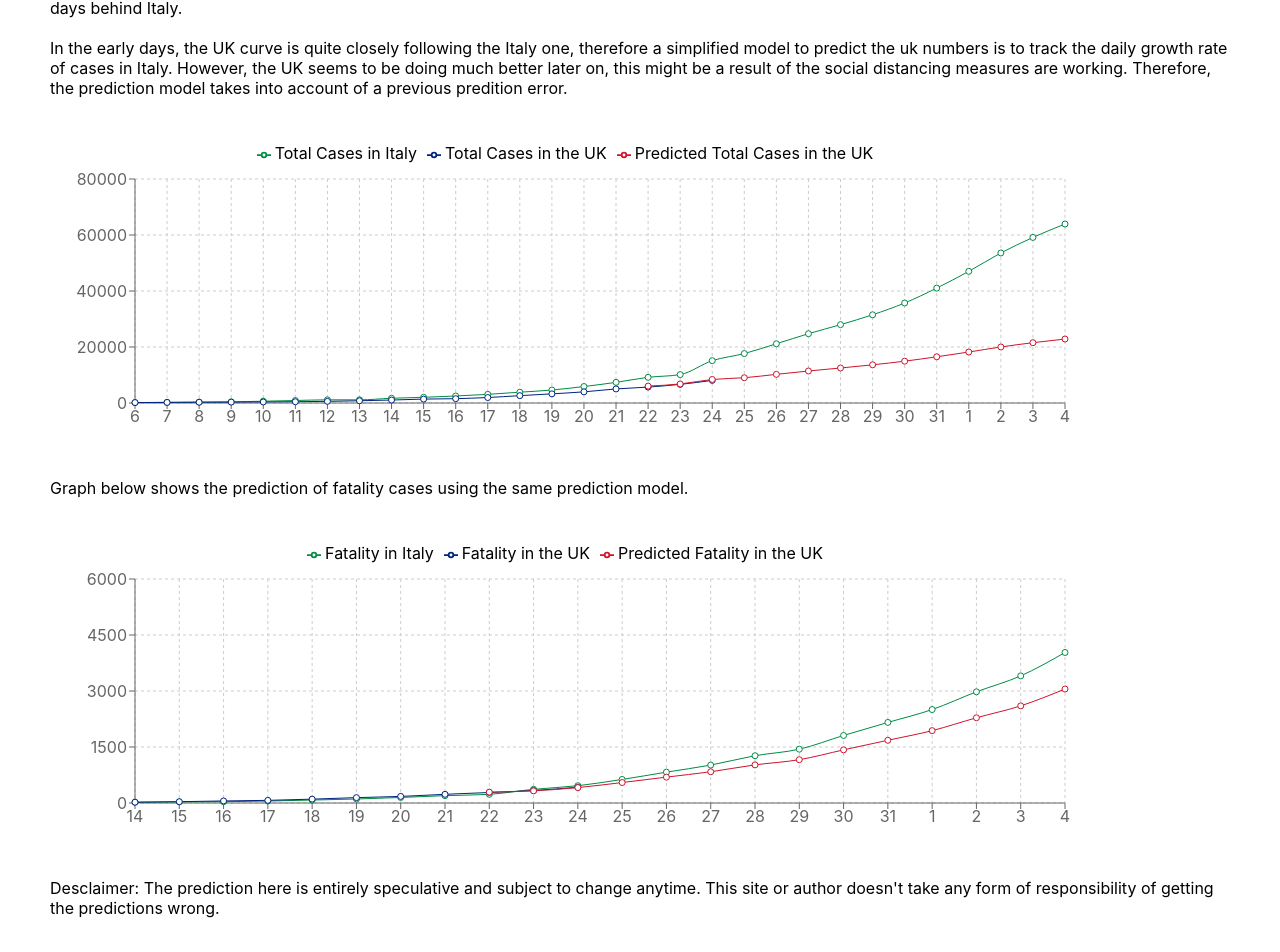
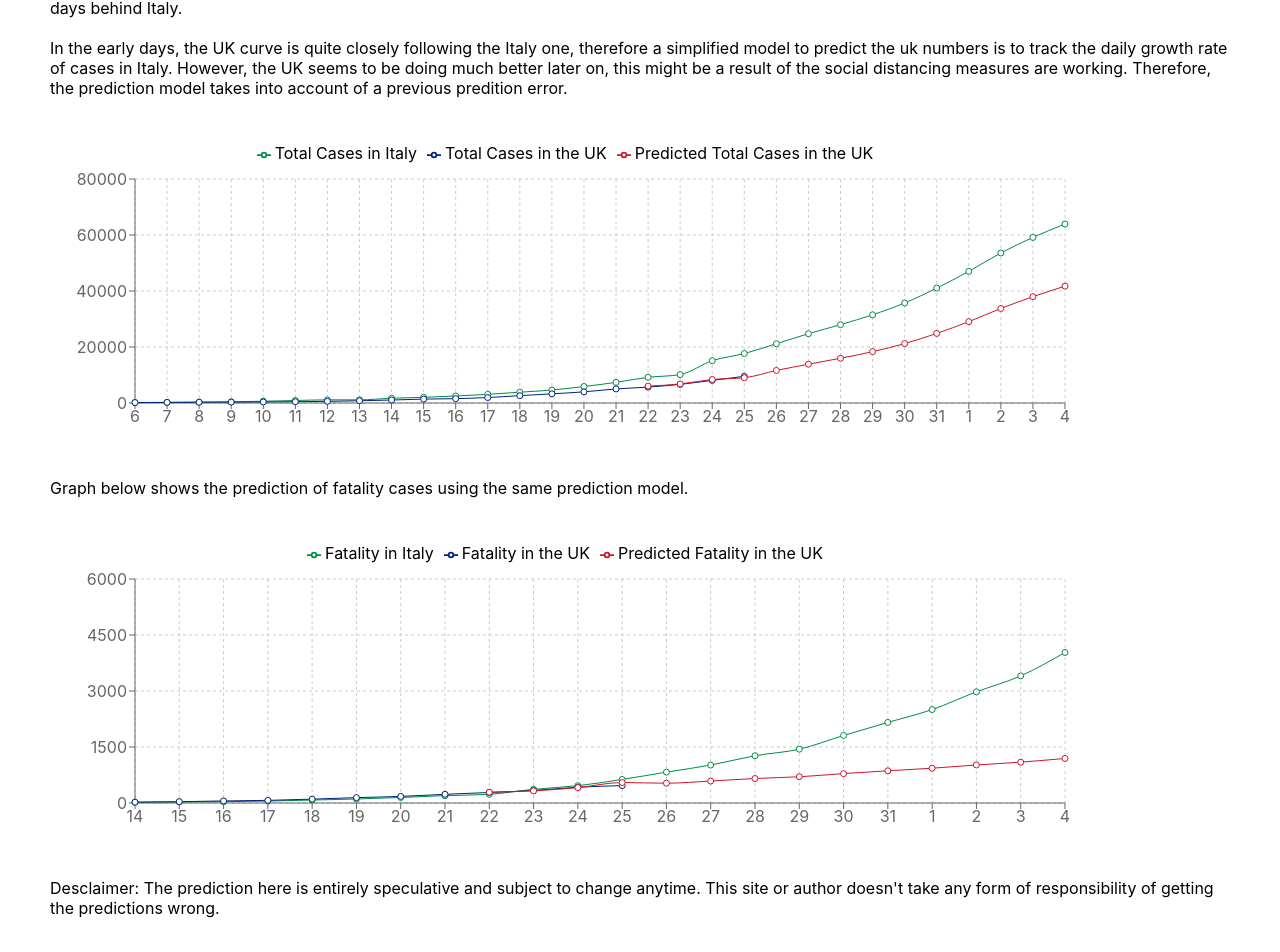
Before and after one commit to linamm/coronachart, a React (Create React App) app in the folder coronachart/: page / in a window 1280 px wide. Shown: the part 432-1384 px from the top of the page. Built offline with nearby package versions, Linux system fonts and the light colour scheme.

Commit message:
update 25 March data

```diff
--- a/coronachart/src/Data.js
+++ b/coronachart/src/Data.js
@@ -15,7 +15,7 @@ import { getPredictCases } from './Predict.js';
   {"name": "22", "it": 233, 'uk': 281, 'uk_predict': 291},
   {"name": "23", "it": 366, 'uk': 335, 'uk_predict': 325},
   {"name": "24", "it": 463, 'uk': 422, 'uk_predict': 413},
-  {"name": "25", "it": 631, },
+  {"name": "25", "it": 631, 'uk': 465, 'uk_predict': 548},
   {"name": "26", "it": 827,},
   {"name": "27", "it": 1016,},
   {"name": "28", "it": 1266,},
@@ -48,7 +48,7 @@ const raw_total_cases = [
   {"name": "22", "it": 9172, "uk": 5683, 'uk_predict': 6034},
   {"name": "23", "it": 10149,'uk': 6650, 'uk_predict': 6797},
   {"name": "24", "it": 15113,'uk': 8077, 'uk_predict': 8407},
-  {"name": "25", "it": 17660,},
+  {"name": "25", "it": 17660, 'uk': 9529, 'uk_predict': 9021},
   {"name": "26", "it": 21157, },
   {"name": "27","it": 24747,},
   {"name": "28","it": 27980,},
@@ -62,5 +62,5 @@ const raw_total_cases = [
 
 ];
 
-export const totalCases = getPredictCases(raw_total_cases, 18);
-export const fatalityCases = getPredictCases(raw_death_cases, 10);
+export const totalCases = getPredictCases(raw_total_cases, 19);
+export const fatalityCases = getPredictCases(raw_death_cases, 11);
```
